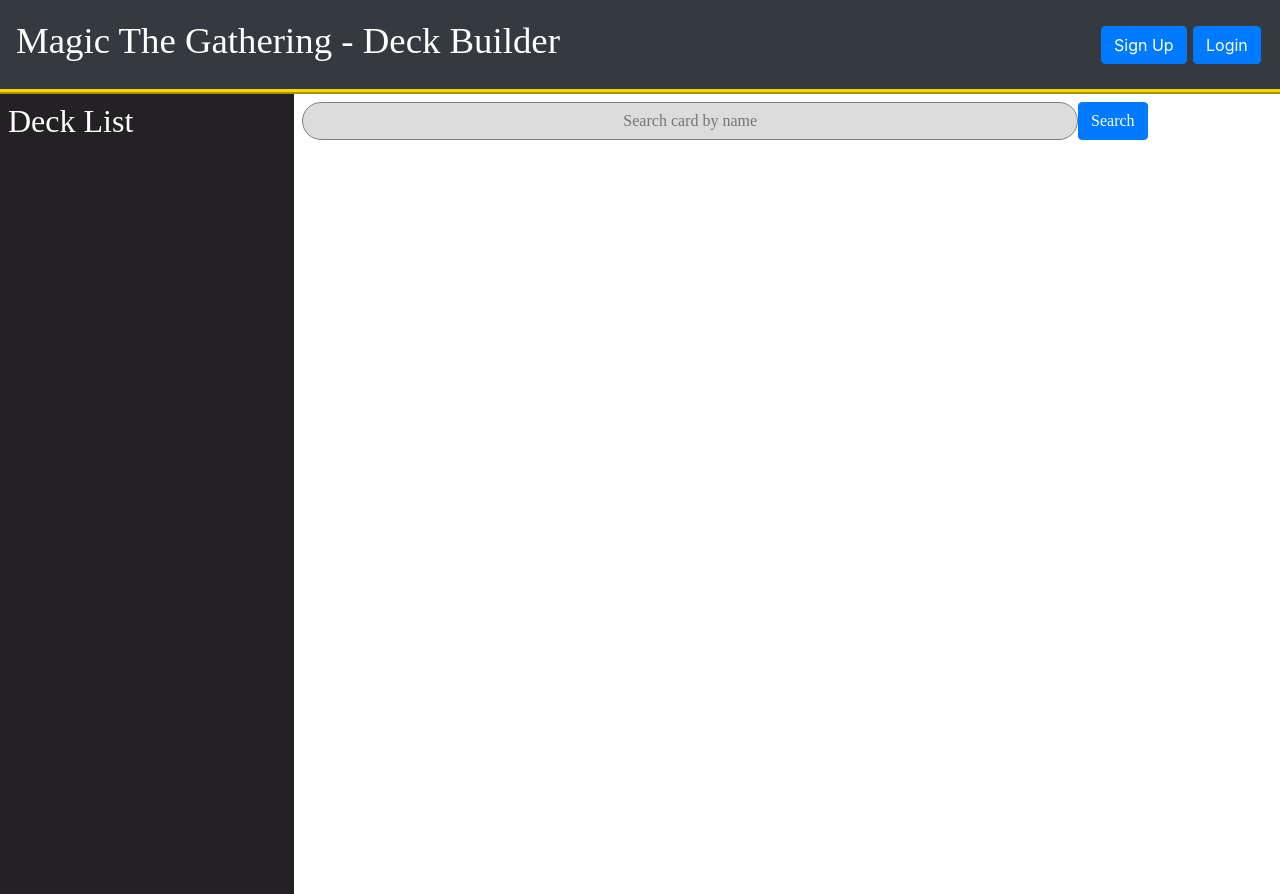
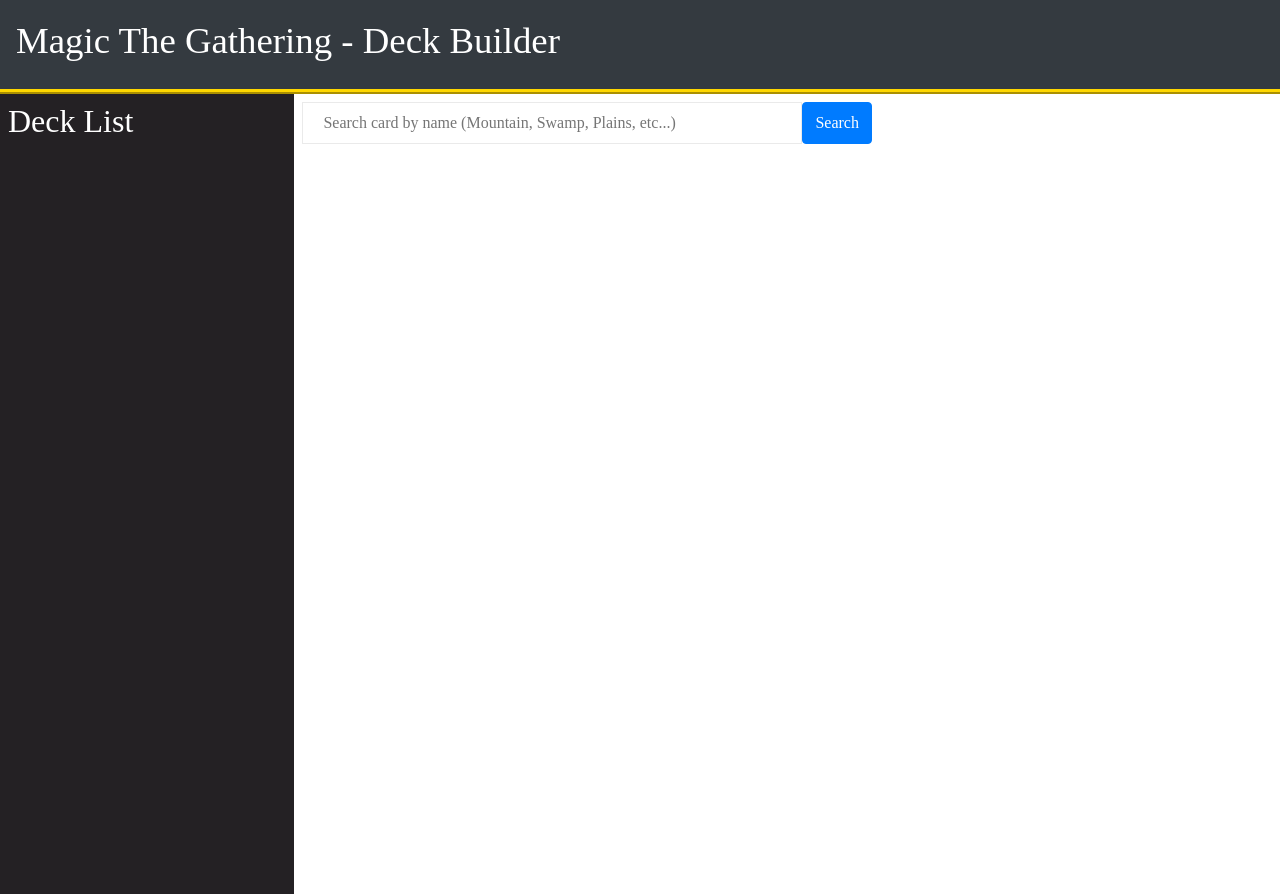
Before and after one commit to brianmcalonen/mtg-app, a React (Create React App) app: page / in a window 1280 px wide. Built offline with nearby package versions, Linux system fonts and the light colour scheme.

Commit message:
styling the search bar

```diff
--- a/src/components/Navbar.js
+++ b/src/components/Navbar.js
@@ -17,10 +17,10 @@
         return (
             <nav style={navBorderStyle} className="navbar navbar-dark bg-dark justify-content-between">
                 <h1 style={navStyle} className="navbar-brand">Magic The Gathering - Deck Builder</h1>
-                <form className="form-inline">
+                {/* <form className="form-inline">
                 <button style={linkStyle} className="btn btn-primary my-2 my-sm-0" type="submit">Sign Up</button>
                 <button style={linkStyle} className="btn btn-primary my-2 my-sm-0" type="submit">Login</button>
-                </form>
+                </form> */}
             </nav>
         );
     }
--- a/src/components/SearchCard.js
+++ b/src/components/SearchCard.js
@@ -8,12 +8,11 @@
         }
 
         let searchBarStyle = {
-            width: "80%",
-            borderRadius: "25px",
-            border: "1px ridge grey",
-            backgroundColor: "#DCDCDC",
-            outline: "none",
-            textAlign: "center"
+            padding: "20px",
+            height: "20px",
+            width: "500px",
+            border: "1px solid #eaeaea",
+            outline: "none"
         }
 
         return (
@@ -21,7 +20,7 @@
             <input
                 style={searchBarStyle}
                 type="text"
-                placeholder="Search card by name"
+                placeholder="Search card by name (Mountain, Swamp, Plains, etc...)"
                 value={this.props.inputValue}
                 onChange={this.props.handleChange} />
             <button
```
